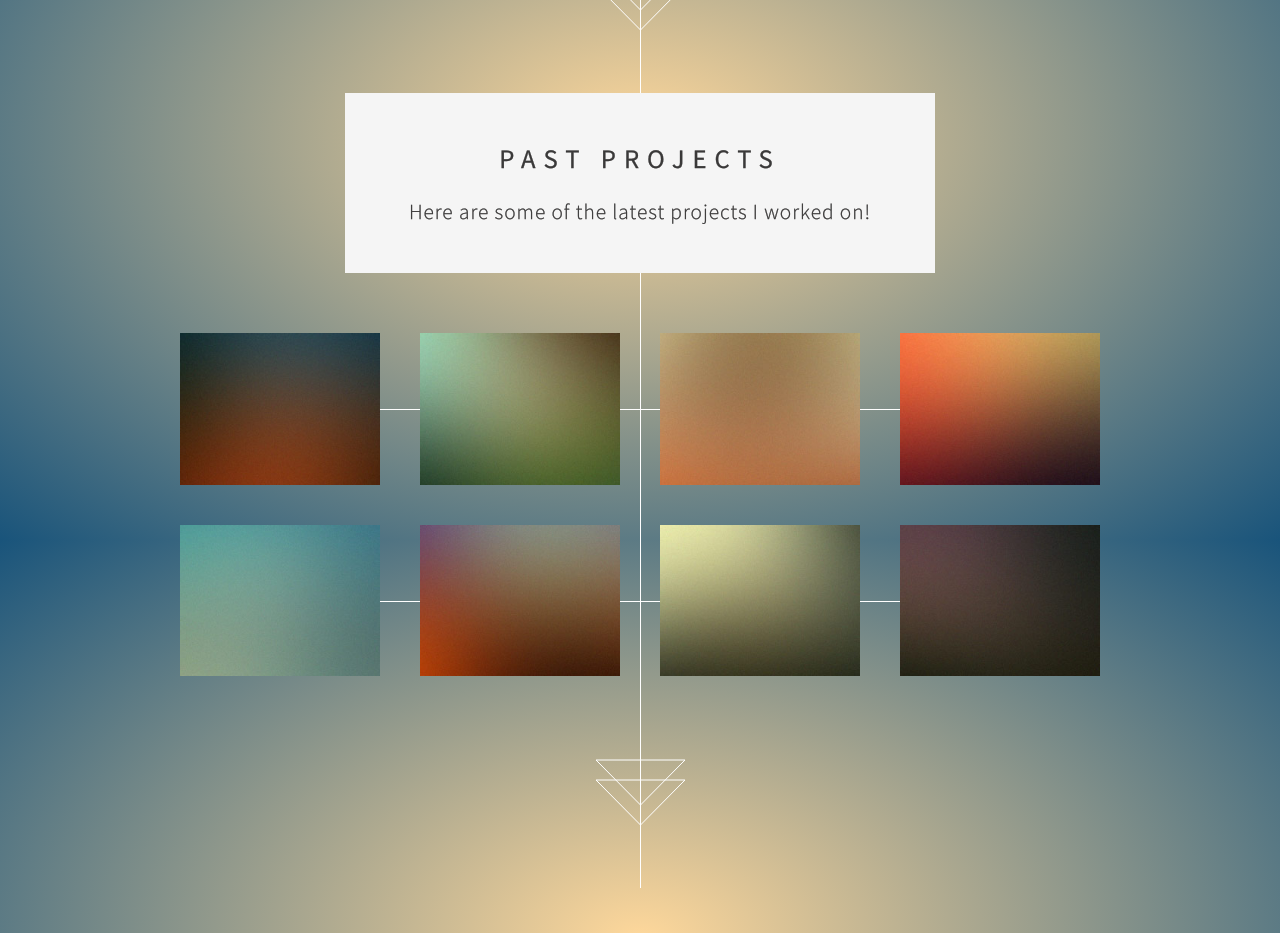
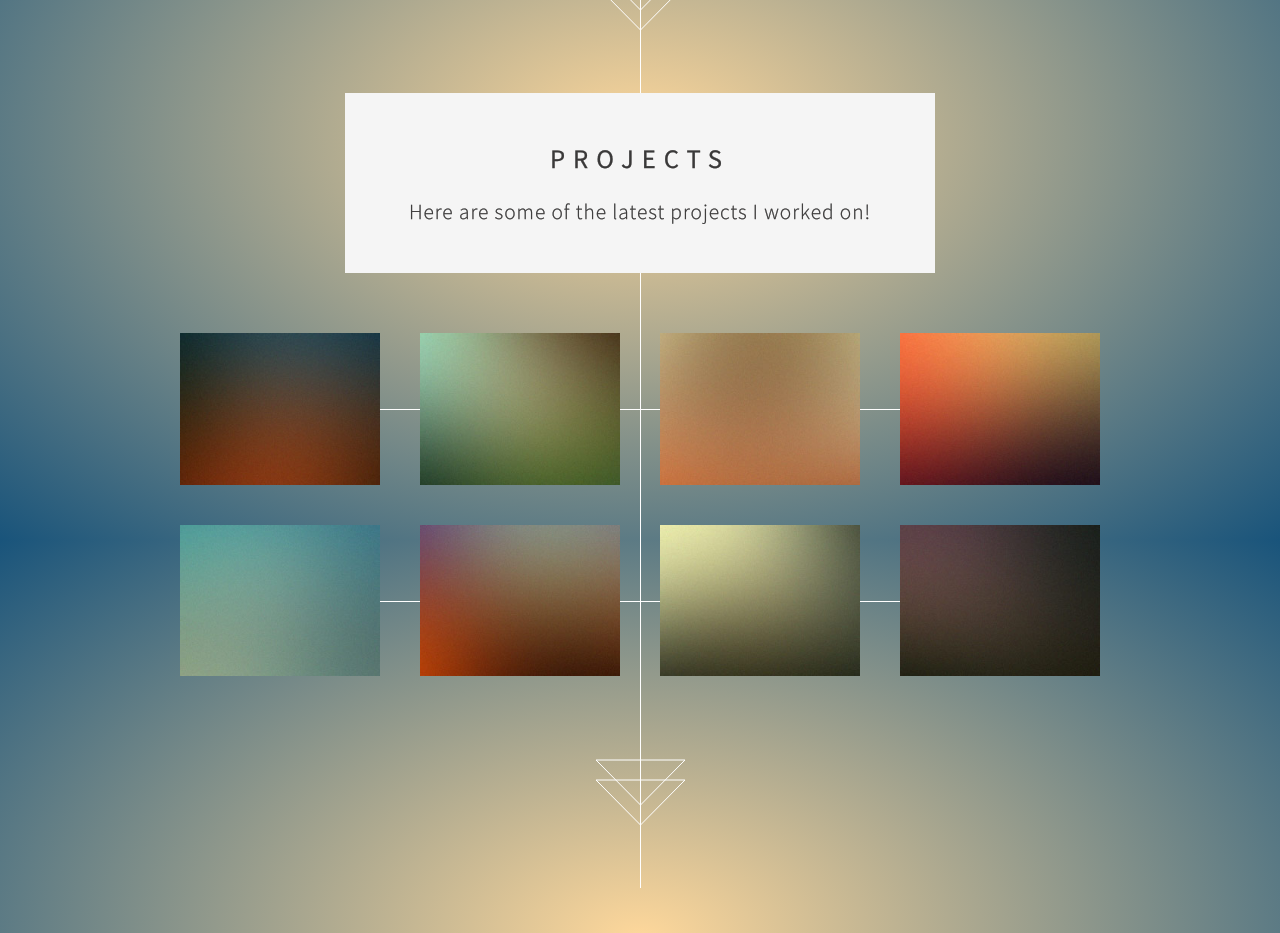
Before and after one commit to DerekDinh1/portfolio_v1, a plain HTML site: page index.html in a window 1280 px wide. Shown: the part 3460-4393 px from the top of the page. Drawn offline with Linux system fonts and the light colour scheme.

Commit message:
removed 'past'

```diff
--- a/index.html
+++ b/index.html
@@ -84,7 +84,7 @@
 		<!-- Portfolio -->
 		<article class="container box style2">
 			<header>
-				<h2>Past Projects</h2>
+				<h2>Projects</h2>
 				<p>Here are some of the latest projects I worked on!</p>
 			</header>
 			<div class="inner gallery">
```
